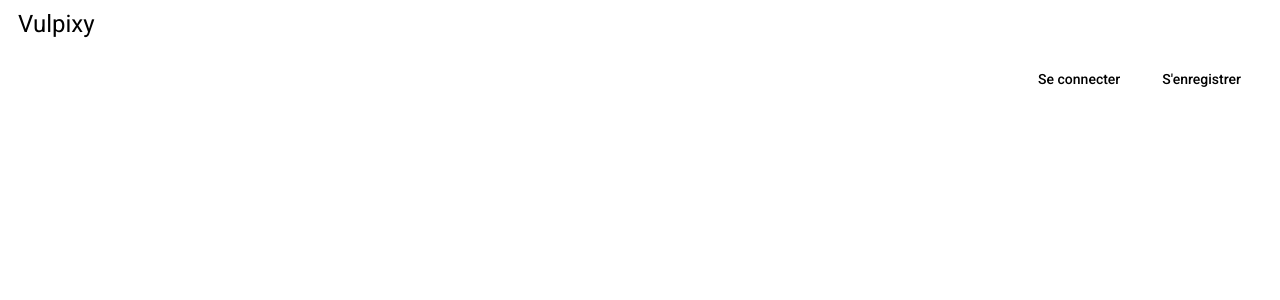
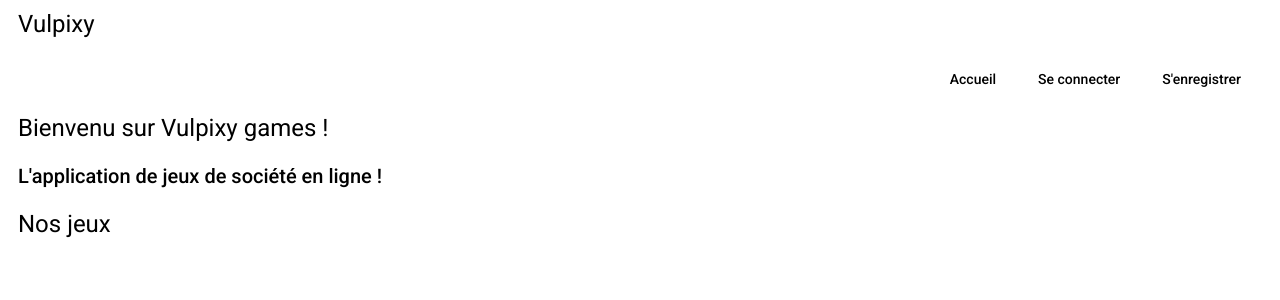
Before and after one commit to LangkaWS/Vulpixy, an Angular app in the folder client/: page / in a window 1280 px wide. Shown: the top 300 px of the page. Built offline with nearby package versions, Linux system fonts and the light colour scheme.

Commit message:
✨add home component

```diff
--- a/client/src/app/app-routing.module.ts
+++ b/client/src/app/app-routing.module.ts
@@ -1,5 +1,6 @@
 import { NgModule } from '@angular/core';
 import { RouterModule, Routes } from '@angular/router';
+import { HomeComponent } from './home/home/home.component';
 import { LoginComponent } from './user/login/login.component';
 import { ProfileComponent } from './user/profile/profile.component';
 import { RegisterComponent } from './user/register/register.component';
@@ -7,6 +8,7 @@ import { UserDetailComponent } from './user/user-detail/user-detail.component';
 import { UsersComponent } from './user/users/users.component';
 
 const routes: Routes = [
+	{ path: '', pathMatch: 'full', component: HomeComponent },
 	{ path: 'login', component: LoginComponent },
 	{ path: 'register', component: RegisterComponent },
 	{ path: 'profile', component: ProfileComponent },
--- a/client/src/app/app.component.html
+++ b/client/src/app/app.component.html
@@ -2,6 +2,12 @@
 	<h1>{{ title }}</h1>
 
 	<nav>
+
+		<a mat-flat-button
+			routerLink="/"
+			class="nav-link">
+			Accueil
+		</a>
 
 		<a mat-flat-button
 			routerLink="/users"
--- a/client/src/app/app.module.ts
+++ b/client/src/app/app.module.ts
@@ -19,6 +19,7 @@ import { MatDialogModule } from '@angular/material/dialog';
 import { MatButtonModule } from '@angular/material/button';
 import { UserDetailComponent } from './user/user-detail/user-detail.component';
 import { ProfileComponent } from './user/profile/profile.component';
+import { HomeComponent } from './home/home/home.component';
 
 @NgModule({
   declarations: [
@@ -28,7 +29,8 @@ import { ProfileComponent } from './user/profile/profile.component';
     UsersComponent,
     ErrorDialogComponent,
     UserDetailComponent,
-    ProfileComponent
+    ProfileComponent,
+    HomeComponent
   ],
   imports: [
     BrowserModule,
--- /dev/null
+++ b/client/src/app/home/home/home.component.html
@@ -0,0 +1,4 @@
+<h1>Bienvenu sur Vulpixy games !</h1>
+<h2>L'application de jeux de société en ligne !</h2>
+
+<h1>Nos jeux</h1>
--- /dev/null
+++ b/client/src/app/home/home/home.component.ts
@@ -0,0 +1,15 @@
+import { Component, OnInit } from '@angular/core';
+
+@Component({
+  selector: 'app-home',
+  templateUrl: './home.component.html',
+  styleUrls: ['./home.component.scss']
+})
+export class HomeComponent implements OnInit {
+
+  constructor() { }
+
+  ngOnInit(): void {
+  }
+
+}
```
Also changed, not shown: client/src/app/home/home/home.component.scss (added), 1 other file (tests, documents, lock files or other folders).
